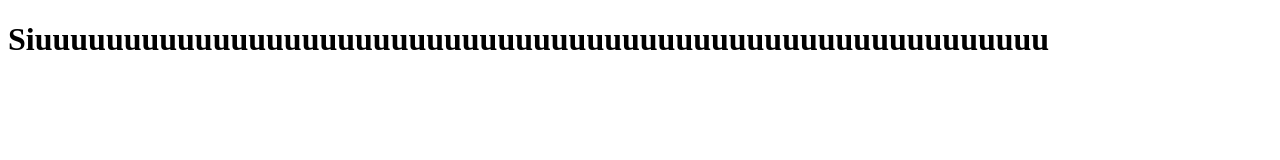
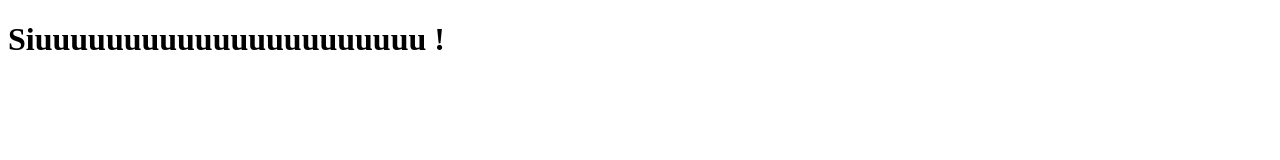
Before and after one commit to Gautam-2004/Coursera-Content, a plain HTML site: page site/index.html in a window 1280 px wide. Drawn offline with Linux system fonts and the light colour scheme.

Commit message:
HEllllloi

```diff
--- a/site/index.html
+++ b/site/index.html
@@ -6,9 +6,6 @@
 	<title>Hello Coursera</title>
 </head>
 <body>
-	<h1>
-
-	Siuuuuuuuuuuuuuuuuuuuuuuuuuuuuuuuuuuuuuuuuuuuuuuuuuuuuuuuuu</h1>
-
+	<h1>Siuuuuuuuuuuuuuuuuuuuuuu  !</h1>
 </body>
 </html>
```
